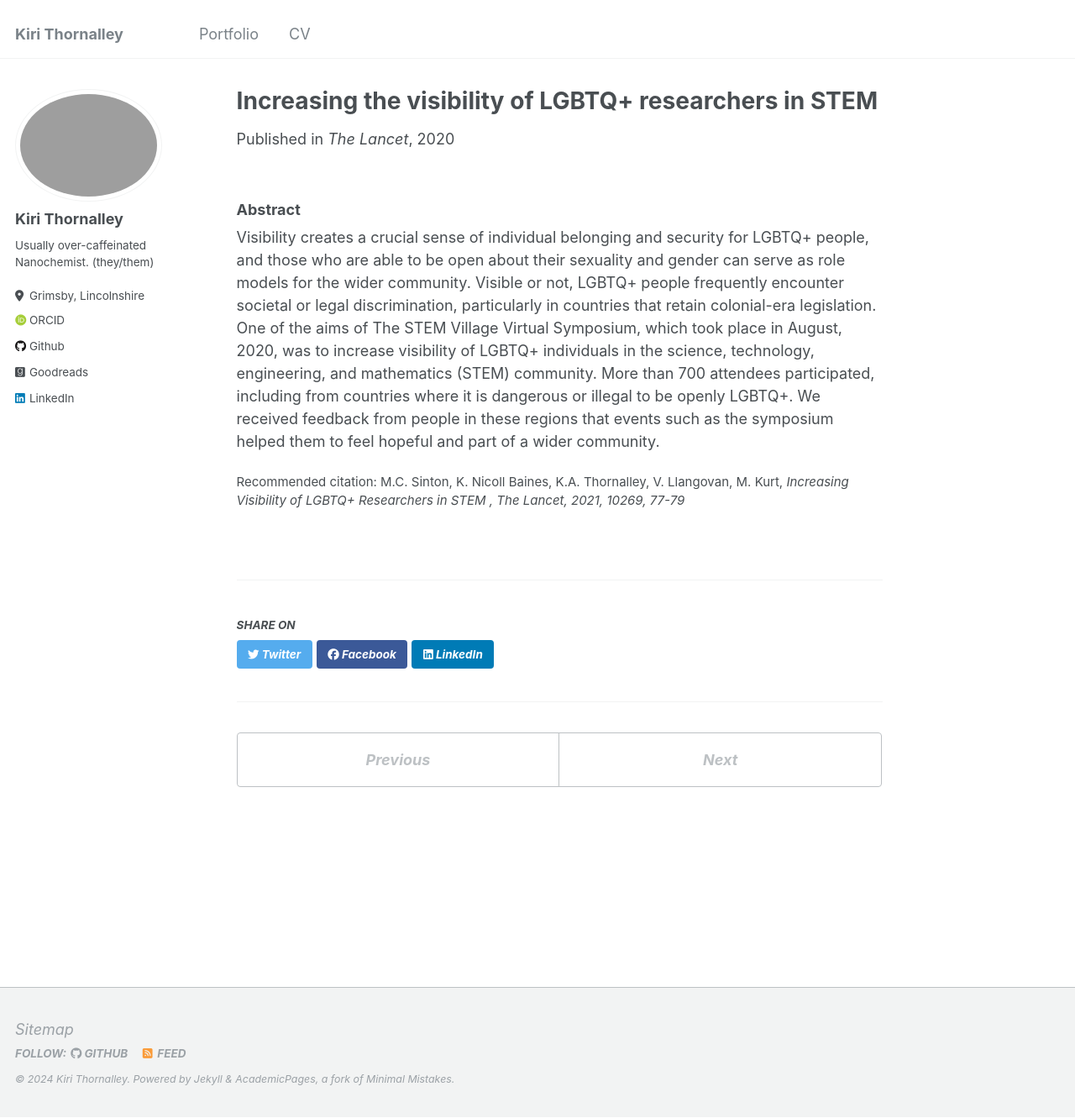
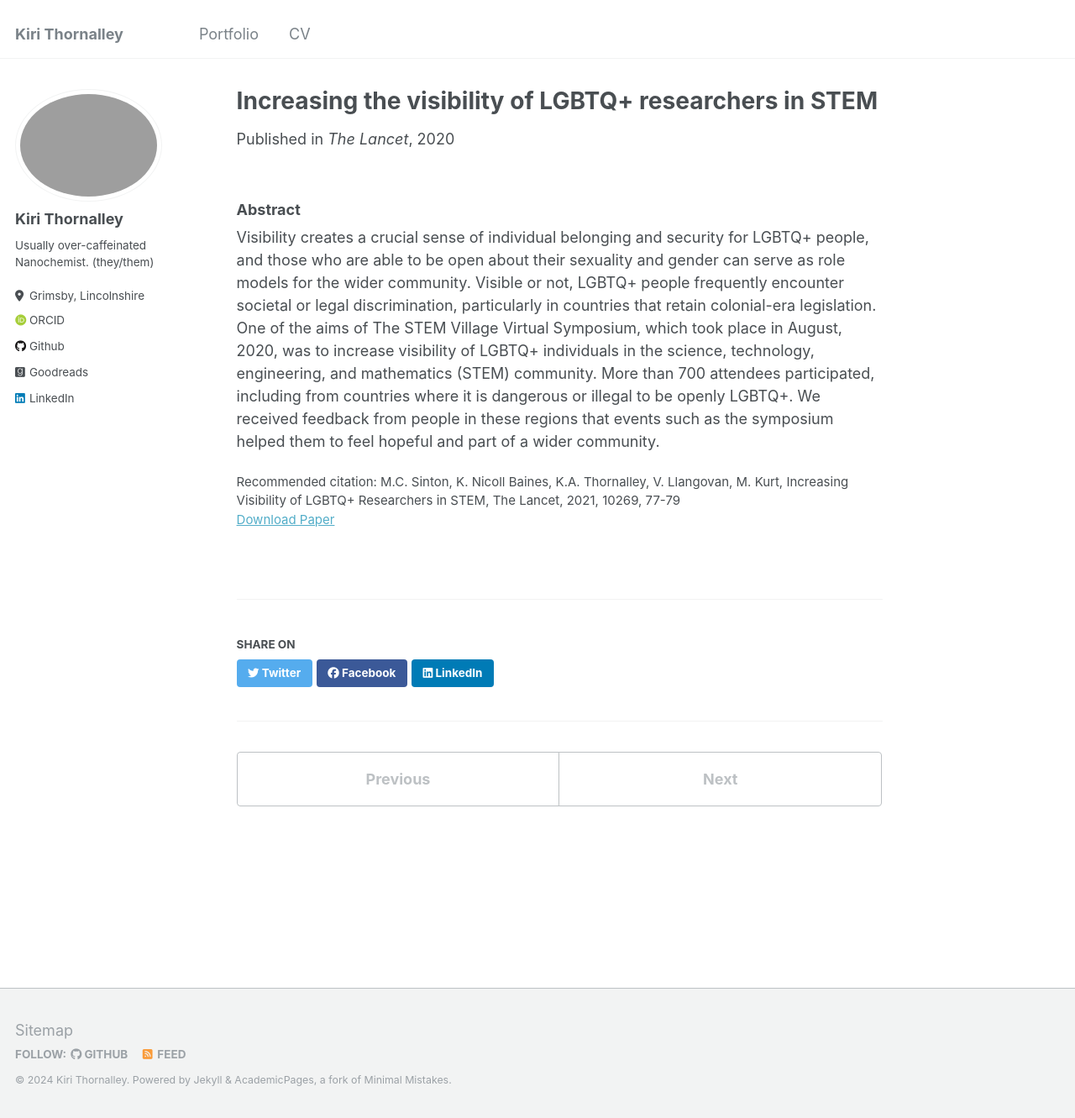
Before and after one commit to kiri-thornalley/kiri-thornalley.github.io, a Jekyll site: the page built from _publications/Lancet_Dec_2020.md, in a window 1280 px wide and 1331 px high. Shown: the whole window at 84% size. Built offline with Jekyll 4.4.1, drawn with Linux system fonts in a browser that asks for light colours; some web fonts are replaced; part of the change alters nothing that is shown.

Commit message:
added paper link

```diff
--- a/_publications/Lancet_Dec_2020.md
+++ b/_publications/Lancet_Dec_2020.md
@@ -6,8 +6,8 @@ excerpt: ''
 date: 2020-12-16
 venue: 'The Lancet'
 #slidesurl: 'http://academicpages.github.io/files/slides1.pdf'
-#paperurl: 'http://academicpages.github.io/files/paper1.pdf'
-citation: 'M.C. Sinton, K. Nicoll Baines, K.A. Thornalley, V. Llangovan, M. Kurt, <i/> Increasing Visibility of LGBTQ+ Researchers in STEM <i/>, The Lancet, 2021, 10269, 77-79'
+paperurl: 'https://www.thelancet.com/journals/lancet/article/PIIS0140-6736(20)32626-X/abstract'
+citation: 'M.C. Sinton, K. Nicoll Baines, K.A. Thornalley, V. Llangovan, M. Kurt, Increasing Visibility of LGBTQ+ Researchers in STEM, The Lancet, 2021, 10269, 77-79'
 ---
 
 ### Abstract
```
